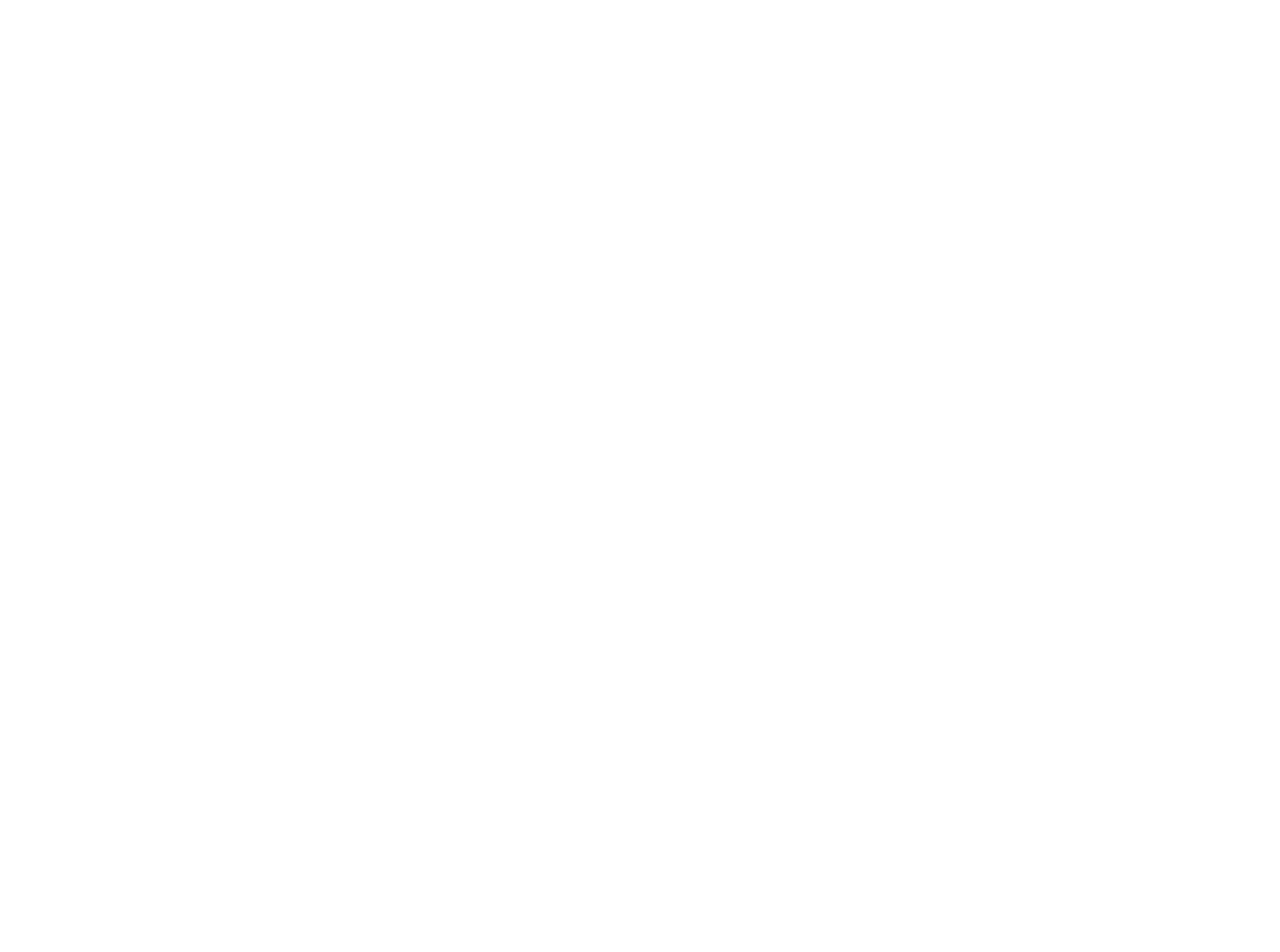
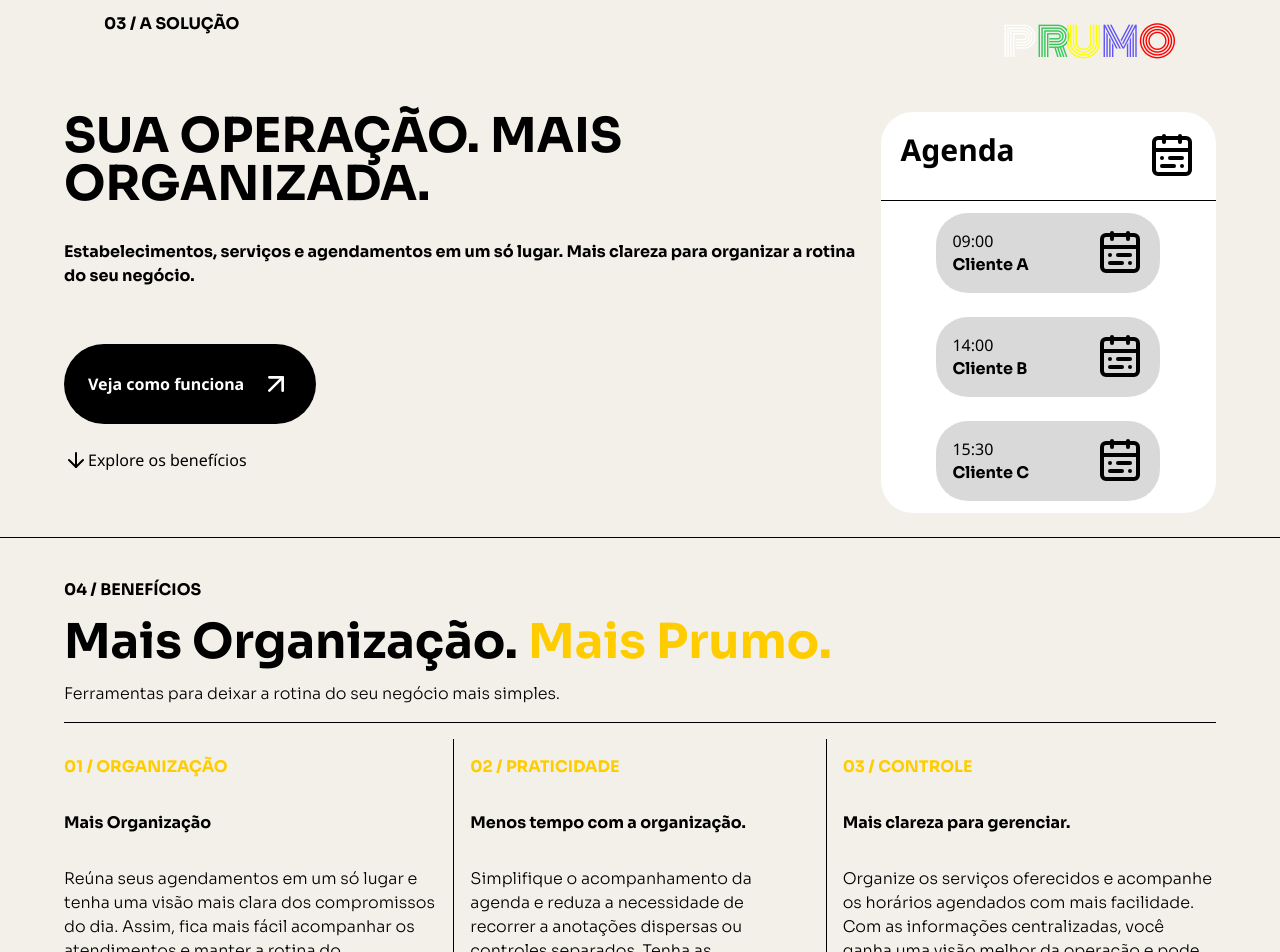
Before and after one commit to wolfhackd/Prumo-Frontend, a Next.js app: page / in a window 1280 px wide. Shown: the part 1700-2652 px from the top of the page. Before the commit the page ends 1515 px from the top, so only its background shows below. Built offline with nearby package versions, Linux system fonts and the light colour scheme; a web font is replaced by a local one.

Commit message:
feat:benefits

```diff
--- /dev/null
+++ b/app/home/benefits.tsx
@@ -0,0 +1,56 @@
+export const Benefits = () => {
+  const cards = [
+    {
+      title: "Mais Organização",
+      description:
+        "Reúna seus agendamentos em um só lugar e tenha uma visão mais clara dos compromissos do dia. Assim, fica mais fácil acompanhar os atendimentos e manter a rotina do estabelecimento organizada",
+      mark: "01 / ORGANIZAÇÃO",
+    },
+    {
+      title: "Menos tempo com a organização.",
+      description:
+        "Simplifique o acompanhamento da agenda e reduza a necessidade de recorrer a anotações dispersas ou controles separados. Tenha as informações mais importantes acessíveis para cuidar melhor do dia a dia.",
+      mark: "02 / PRATICIDADE",
+    },
+    {
+      title: "Mais clareza para gerenciar.",
+      description:
+        "Organize os serviços oferecidos e acompanhe os horários agendados com mais facilidade. Com as informações centralizadas, você ganha uma visão melhor da operação e pode planejar a rotina com mais segurança.",
+      mark: "03 / CONTROLE",
+    },
+  ];
+  return (
+    <section className="flex flex-col justify-around py-6 md:px-16 bg-[#F3F0E9] relative z-20 sora">
+      <p className="font-bold sora py-4">04 / BENEFÍCIOS</p>
+
+      <div className="border-b ">
+        <h1 className="sora font-bold text-5xl">
+          Mais Organização. <span className="text-[#FFCC00]">Mais Prumo.</span>
+        </h1>
+        <p className="font-light sora py-4">
+          Ferramentas para deixar a rotina do seu negócio mais simples.
+        </p>
+      </div>
+
+      <div className="grid grid-cols-3 gap-4 py-4">
+        {cards.map((card, index) => (
+          <div
+            key={card.mark}
+            className={(index === 1 ? "border-x border-black px-4" : "") + ""}
+          >
+            <h3 className="text-[#FFCC00] font-bold sora py-4">{card.mark}</h3>
+
+            <h2
+              className="
+          sora font-bold py-4"
+            >
+              {card.title}
+            </h2>
+
+            <p className="font-light sora py-4">{card.description}</p>
+          </div>
+        ))}
+      </div>
+    </section>
+  );
+};
--- a/app/home/hero.tsx
+++ b/app/home/hero.tsx
@@ -1,4 +1,5 @@
 import { HeroButton } from "@/components/HeroButton";
+import { NavBar } from "./navbar";
 
 export const Hero = () => {
   const letters = [
@@ -25,8 +26,9 @@
   ];
 
   return (
-    <section>
-      <div className="flex flex-col justify-center lg:flex-row lg:relative ">
+    <section className="min-h-screen">
+      <NavBar />
+      <div className="flex flex-col justify-center lg:flex-row lg:relative">
         <h1 className="sora font-bold text-3xl md:text-5xl/snug text-white py-28 z-10 text-center lg:text-left lg:w-full">
           FEITO PARA O <span className="text-[#FF0000]">EMPREENDEDOR</span>
           <br /> QUE <span className="text-[#34C759]">APROVEITA</span> CADA{" "}
--- a/app/home/philosophy.tsx
+++ b/app/home/philosophy.tsx
@@ -1,6 +1,6 @@
 export const Philosophy = () => {
   return (
-    <section className="bg-[#FFCC00] text-black flex flex-col justify-around py-6 md:px-16 min-h-screen">
+    <section className="bg-[#FFCC00] text-black flex flex-col justify-around py-6 md:px-16 min-h-screen sticky top-0 z-10">
       <div className="flex flex-row items-center justify-center md:justify-start   md:items-end py-8 gap-2">
         <h1 className="monoton-regular text-3xl md:text-4xl lg:text-5xl">
           PRUMO
--- /dev/null
+++ b/app/home/solution.tsx
@@ -0,0 +1,73 @@
+import {
+  ArrowDownIcon,
+  ArrowUpRightIcon,
+  CalendarRangeIcon,
+} from "lucide-react";
+
+export const Solution = () => {
+  return (
+    <section className="flex flex-col justify-around py-6 md:px-16 bg-[#F3F0E9] border-b relative z-20">
+      <div className="flex-col md:justify-between md:flex-row flex p-10">
+        <p className="font-bold sora">03 / A SOLUÇÃO</p>
+        <h1 className="monoton-regular text-[40px] lg:text-[40px] text-white hidden md:block">
+          <span className="text-white">P</span>
+          <span className="text-[#34C759]">R</span>
+          <span className="text-[#FFFF00]">U</span>
+          <span className="text-[#6155F5]">M</span>
+          <span className="text-[#FF0000]">O</span>
+        </h1>
+      </div>
+
+      <div className="flex flex-col md:flex-row md:justify-between ">
+        <div className="flex flex-col items-start">
+          <h1 className="font-bold sora text-5xl">
+            SUA OPERAÇÃO. MAIS ORGANIZADA.
+          </h1>
+          <p className="font-bold sora py-8">
+            {" "}
+            Estabelecimentos, serviços e agendamentos em um só lugar. Mais
+            clareza para organizar a rotina do seu negócio.
+          </p>
+          <button className="font-bold bg-black text-white p-6 rounded-full flex flex-row items-center gap-4 cursor-pointer my-6 group">
+            Veja como funciona{" "}
+            <ArrowUpRightIcon className="size-8 group-hover:rotate-45 transition-transform duration-300 ease-out" />
+          </button>
+          <a className="group relative flex cursor-pointer">
+            <ArrowDownIcon className="size-6 font-light" /> Explore os
+            benefícios
+            <span className="absolute bottom-0 left-0 h-0.5 w-full origin-left scale-x-0 bg-current transition-transform duration-300 ease-out group-hover:scale-x-100" />
+          </a>
+        </div>
+
+        <div className="bg-white w-2/6 rounded-4xl flex flex-col justify-between items-center">
+          {/* <img src="/solution.png" alt="" /> */}
+          <div className="p-5 flex flex-row justify-between w-full border-b">
+            <span className="font-bold text-3xl">Agenda</span>
+            <CalendarRangeIcon className="size-12" />
+          </div>
+          <div className="w-2/3 bg-[#D9D9D9] flex flex-row justify-between my-3 rounded-4xl p-4">
+            <div className="flex flex-col">
+              <span>09:00</span>
+              <span className="sora font-bold">Cliente A</span>
+            </div>
+            <CalendarRangeIcon className="size-12" />
+          </div>
+          <div className="w-2/3 bg-[#D9D9D9] flex flex-row justify-between my-3 rounded-4xl p-4">
+            <div className="flex flex-col">
+              <span>14:00</span>
+              <span className="sora font-bold">Cliente B</span>
+            </div>
+            <CalendarRangeIcon className="size-12" />
+          </div>
+          <div className="w-2/3 bg-[#D9D9D9] flex flex-row justify-between my-3 rounded-4xl p-4">
+            <div className="flex flex-col">
+              <span>15:30</span>
+              <span className="sora font-bold">Cliente C</span>
+            </div>
+            <CalendarRangeIcon className="size-12" />
+          </div>
+        </div>
+      </div>
+    </section>
+  );
+};
--- a/app/page.tsx
+++ b/app/page.tsx
@@ -1,16 +1,19 @@
+import { Benefits } from "./home/benefits";
 import { Hero } from "./home/hero";
 import { NavBar } from "./home/navbar";
 import { Philosophy } from "./home/philosophy";
+import { Solution } from "./home/solution";
 
 export default function Home() {
   return (
     <>
       <main className="">
         <section className="bg-black py-6 md:px-16">
-          <NavBar />
           <Hero />
         </section>
         <Philosophy />
+        <Solution />
+        <Benefits />
       </main>
     </>
   );
--- a/package.json
+++ b/package.json
@@ -14,7 +14,7 @@
     "class-variance-authority": "^0.7.1",
     "cn": "^0.4.0",
     "gsap": "^3.15.0",
-    "lucide-react": "^1.57.0",
+    "lucide-react": "^1.61.0",
     "motion": "^14.2.0",
     "next": "16.4.0",
     "react": "19.3.0",
```
Also changed, not shown: 1 other file (tests, documents, lock files or other folders).
